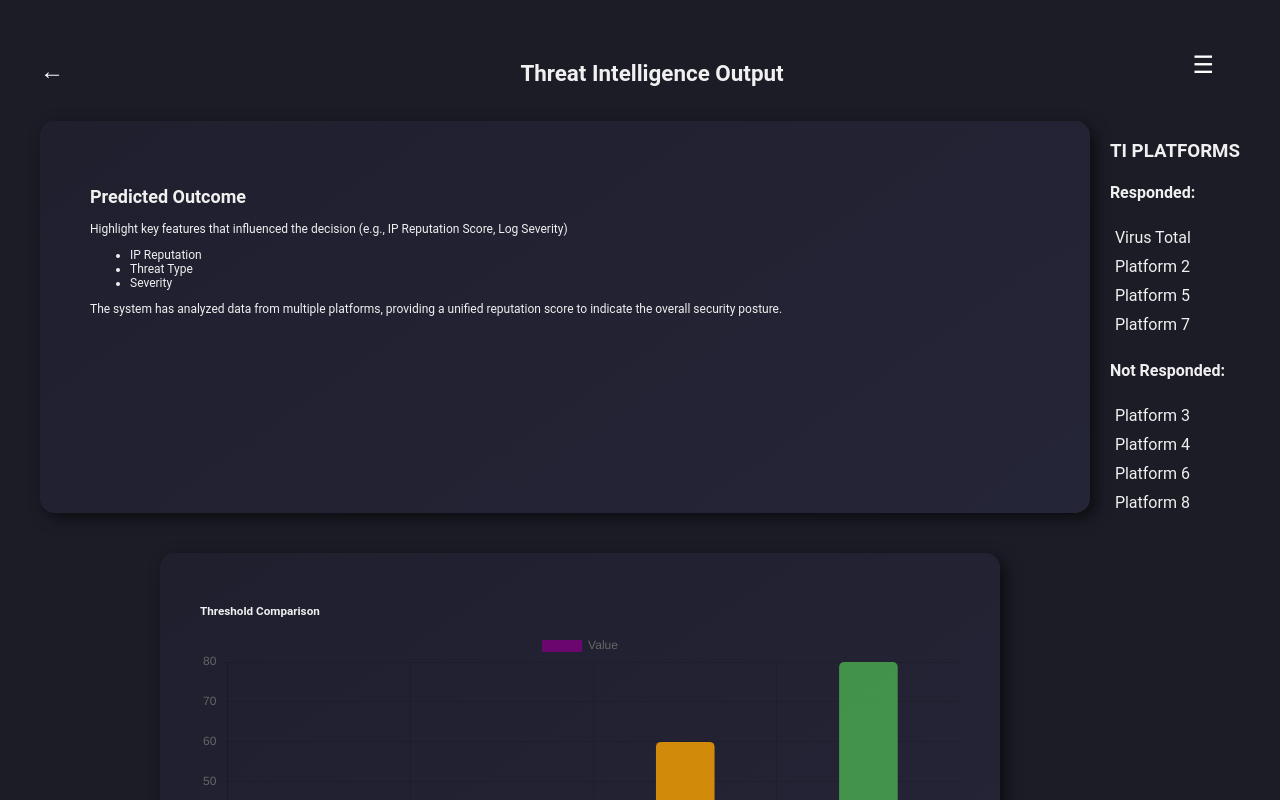
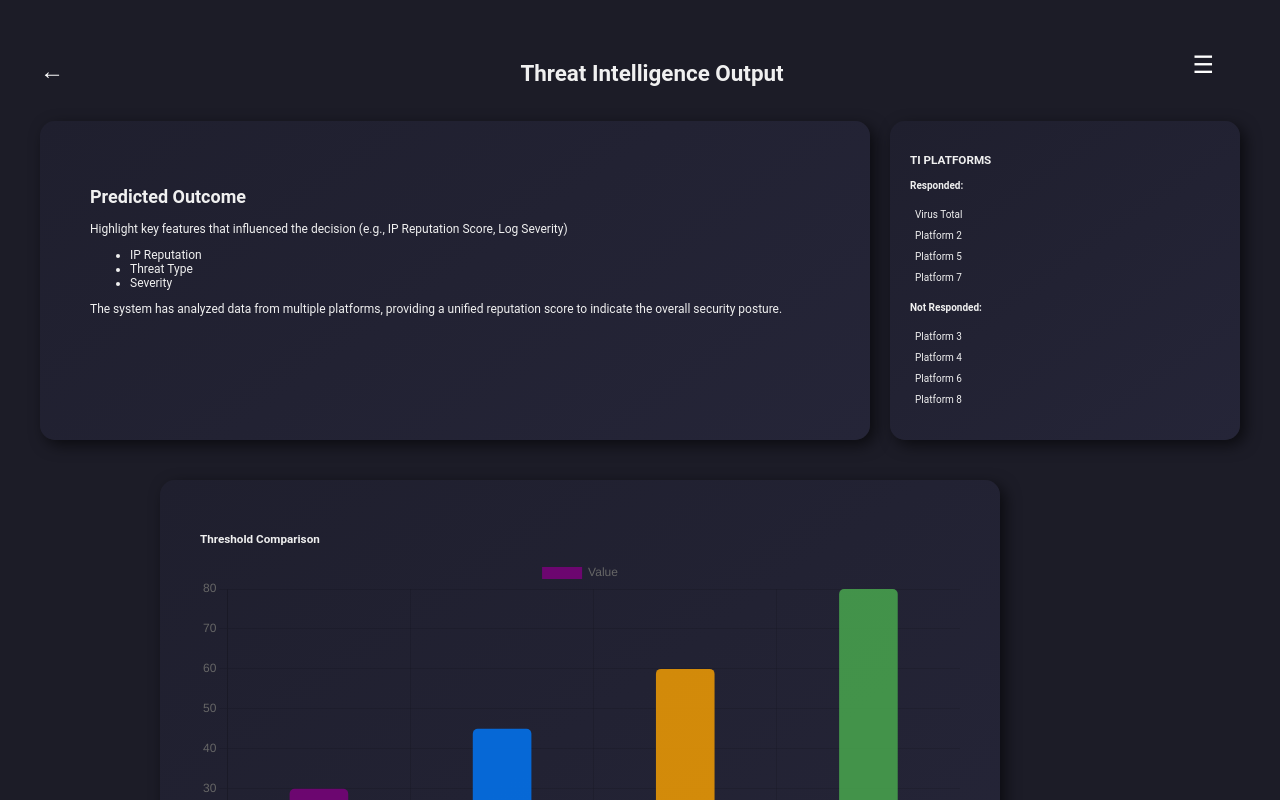
Before and after one commit to qiratsaleem/fyp, a React (Create React App) app in the folder ccti-project/: page /details in a window 1280 px wide. Shown: the top 800 px of the page. Built offline with nearby package versions, Linux system fonts and the light colour scheme.

Commit message:
Update DetailsPage.css

```diff
--- a/ccti-project/src/components/DetailsPage.css
+++ b/ccti-project/src/components/DetailsPage.css
@@ -78,7 +78,7 @@
   margin-bottom: 20px; /* Add space below */
 }
 
-.ti-platforms {
+.TIplatforms {
   background: linear-gradient(145deg, #1f1f2e, #252538);
   box-shadow: 5px 5px 15px rgba(0, 0, 0, 0.6);
   border-radius: 15px;
```
